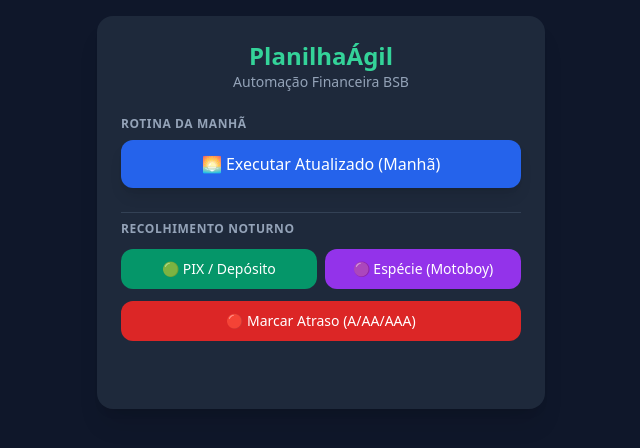
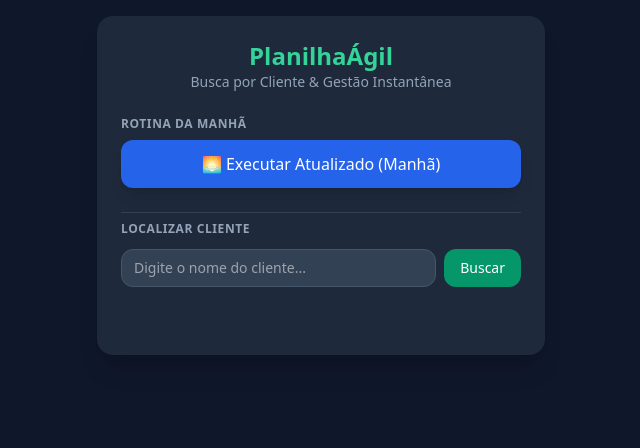
Before and after one commit to mariasmcdsr/planilha-agil-backend, a Flask app: page / in a window 1280 px wide. Shown: the top 448 px of the page, without its empty margins (319-959 px from the left). Run offline with Flask 3, Linux system fonts and the light colour scheme; some libraries are stand-ins or nearby versions.

Commit message:
Adiciona busca por nome de cliente e operacao local instantanea

```diff
--- a/app.py
+++ b/app.py
@@ -3,59 +3,73 @@ import requests
 from flask import Flask, jsonify, request, render_template
 import openpyxl
 from openpyxl.styles import PatternFill
+from datetime import datetime
 
 app = Flask(__name__)
 
-# ID da planilha no Google Drive fornecido
 DRIVE_FILE_ID = "14_9A0gjPBokDpdbw4wYGTepTdQKjbe8u"
 EXCEL_PATH = "planilha_atual.xlsx"
+
+def garantir_planilha():
+    # Se o arquivo não existir localmente, baixa uma única vez para ser instantâneo
+    if not os.path.exists(EXCEL_PATH):
+        baixar_planilha_do_drive()
 
 def baixar_planilha_do_drive():
     url = f"https://drive.google.com/uc?export=download&id={DRIVE_FILE_ID}"
     session = requests.Session()
     response = session.get(url, stream=True)
-
-    # Trata o aviso de vírus do Google Drive para arquivos Excel
     for key, value in response.cookies.items():
         if key.startswith('download_warning'):
             params = {'export': 'download', 'id': DRIVE_FILE_ID, 'confirm': value}
             response = session.get(url, params=params, stream=True)
             break
-
     if response.status_code == 200:
         with open(EXCEL_PATH, 'wb') as f:
             for chunk in response.iter_content(chunk_size=1024):
                 if chunk:
                     f.write(chunk)
-    else:
-        raise Exception(f"Erro ao baixar do Drive. Código: {response.status_code}")
 
 @app.route('/')
 def home():
     return render_template('index.html')
 
-@app.route('/api/lancar', methods=['POST'])
-def lancar_pagamento():
-    dados = request.json
-    try:
-        baixar_planilha_do_drive()
-        wb = openpyxl.load_workbook(EXCEL_PATH)
-        sheet = wb.active
-        wb.save(EXCEL_PATH)
-        return jsonify({"mensagem": "Pagamento registrado e planilha atualizada com sucesso!"})
-    except Exception as e:
-        return jsonify({"erro": str(e)}), 500
+@app.route('/api/buscar-cliente', methods=['GET'])
+def buscar_cliente():
+    nome_busca = request.args.get('nome', '').strip()
+    if not nome_busca:
+        return jsonify({"erro": "Informe o nome do cliente"}), 400
+
+    garantir_planilha()
+    wb = openpyxl.load_workbook(EXCEL_PATH, data_only=True)
+    sheet = wb.active
+
+    for row in range(5, sheet.max_row + 1):
+        nome = sheet.cell(row=row, column=2).value # Coluna B (Nome)
+        if nome and nome_busca.lower() in str(nome).lower():
+            dados_cliente = {
+                "linha": row,
+                "nome": nome,
+                "contrato": str(sheet.cell(row=row, column=3).value or ""), # Coluna C
+                "quitacao": str(sheet.cell(row=row, column=4).value or ""), # Coluna D
+                "valor_pego": sheet.cell(row=row, column=7).value or 0,    # Exemplo Coluna G
+                "valor_pago": sheet.cell(row=row, column=9).value or 0,    # Exemplo Coluna I
+                "pendente": sheet.cell(row=row, column=11).value or 0,     # Coluna K (Pendente)
+            }
+            return jsonify(dados_cliente)
+
+    return jsonify({"erro": "Cliente não encontrado!"}), 404
 
 @app.route('/api/lancar-noite', methods=['POST'])
 def lancar_noite():
     dados = request.json
     try:
-        baixar_planilha_do_drive()
+        garantir_planilha()
         wb = openpyxl.load_workbook(EXCEL_PATH)
         sheet = wb.active
 
         linha = dados.get('linha')
-        tipo = dados.get('tipo')
+        tipo = dados.get('tipo') # "PIX", "ESPECIE", "ATRASO"
         valor = dados.get('valor', 0)
 
         CORES = {
@@ -75,18 +89,17 @@ def lancar_noite():
 
             pendente = sheet.cell(row=linha, column=11).value
             if pendente is not None and float(pendente) <= 0:
-                from datetime import datetime
                 sheet.cell(row=linha, column=4, value=datetime.now().strftime("%d/%m/%Y"))
 
         elif tipo == "ATRASO":
-            status = dados.get('status', 'A')
+            status = dados.get('status', 'A') # A, AA, AAA, etc.
             sheet.cell(row=linha, column=col_out_vlr, value=status)
             fill = CORES["ATRASO"]
             sheet.cell(row=linha, column=col_aberto).fill = fill
             sheet.cell(row=linha, column=col_out_vlr).fill = fill
 
         wb.save(EXCEL_PATH)
-        return jsonify({"mensagem": "Lançamento noturno realizado com sucesso!"})
+        return jsonify({"mensagem": "Lançamento realizado instantaneamente!"})
     except Exception as e:
         return jsonify({"erro": str(e)}), 500
 
@@ -94,28 +107,22 @@ def lancar_noite():
 def lancar_manha():
     dados = request.json
     try:
-        baixar_planilha_do_drive()
+        baixar_planilha_do_drive() # Na manhã atualizamos baixando a matriz fresca do Drive
         wb = openpyxl.load_workbook(EXCEL_PATH)
 
         aba_ativa = wb.active
-        nova_data = dados.get('nova_data', '04/09/2026')
+        nova_data = dados.get('nova_data', datetime.now().strftime("%d/%m"))
         nova_aba = wb.copy_worksheet(aba_ativa)
         nova_aba.title = f"CAIXA 07 BSB {nova_data}"
 
         COR_QUITADO = PatternFill(start_color="FFE599", end_color="FFE599", fill_type="solid")
-        COR_NOVO = PatternFill(start_color="1155CC", end_color="1155CC", fill_type="solid")
 
+        # Move quitados para baixo e pinta de amarelo
         for row in range(5, nova_aba.max_row + 1):
             pendente = nova_aba.cell(row=row, column=11).value
             if pendente is not None and float(pendente) == 0:
                 for col in range(2, 15):
                     nova_aba.cell(row=row, column=col).fill = COR_QUITADO
-
-        novo_cliente = dados.get('novo_cliente')
-        if novo_cliente:
-            linha_nova = novo_cliente.get('linha')
-            nova_aba.cell(row=linha_nova, column=2, value=novo_cliente.get('nome'))
-            nova_aba.cell(row=linha_nova, column=2).fill = COR_NOVO
 
         wb.save(EXCEL_PATH)
         return jsonify({"mensagem": "Rotina da manhã executada com sucesso!"})
--- a/templates/index.html
+++ b/templates/index.html
@@ -10,10 +10,10 @@
     <div class="w-full max-w-md bg-slate-800 rounded-2xl shadow-xl p-6 space-y-6">
         <div class="text-center">
             <h1 class="text-2xl font-bold text-emerald-400">PlanilhaÁgil</h1>
-            <p class="text-slate-400 text-sm">Automação Financeira BSB</p>
+            <p class="text-slate-400 text-sm">Busca por Cliente & Gestão Instantânea</p>
         </div>
 
-        <!-- Seção Manhã -->
+        <!-- Rotina da Manhã -->
         <div class="space-y-2">
             <h2 class="text-xs font-semibold text-slate-400 uppercase tracking-wider">Rotina da Manhã</h2>
             <button onclick="executarManha()" class="w-full bg-blue-600 hover:bg-blue-500 text-white font-medium py-3 px-4 rounded-xl transition shadow-lg">
@@ -21,19 +21,38 @@
             </button>
         </div>
 
-        <!-- Seção Noite -->
+        <!-- Busca de Cliente -->
         <div class="space-y-3 pt-2 border-t border-slate-700">
-            <h2 class="text-xs font-semibold text-slate-400 uppercase tracking-wider">Recolhimento Noturno</h2>
-            <div class="grid grid-cols-2 gap-2">
-                <button onclick="lancar('PIX')" class="bg-emerald-600 hover:bg-emerald-500 text-white font-medium py-2.5 px-3 rounded-xl text-sm transition">
-                    🟢 PIX / Depósito
+            <h2 class="text-xs font-semibold text-slate-400 uppercase tracking-wider">Localizar Cliente</h2>
+            <div class="flex gap-2">
+                <input type="text" id="buscaNome" placeholder="Digite o nome do cliente..." class="w-full bg-slate-700 border border-slate-600 rounded-xl px-3 py-2 text-sm text-white focus:outline-none focus:border-emerald-500">
+                <button onclick="buscarCliente()" class="bg-emerald-600 hover:bg-emerald-500 px-4 py-2 rounded-xl text-sm font-medium transition">Buscar</button>
+            </div>
+        </div>
+
+        <!-- Cartão do Cliente Encontrado -->
+        <div id="cartaoCliente" class="hidden bg-slate-700/50 border border-slate-600 rounded-xl p-4 space-y-3">
+            <div class="flex justify-between items-center">
+                <h3 id="cliNome" class="font-bold text-emerald-300 text-base"></h3>
+                <span id="cliContrato" class="text-xs bg-slate-600 px-2 py-1 rounded text-slate-300"></span>
+            </div>
+            <div class="grid grid-cols-2 gap-2 text-xs text-slate-300">
+                <div>Pego: <span id="cliPego" class="font-semibold text-white"></span></div>
+                <div>Pago: <span id="cliPago" class="font-semibold text-white"></span></div>
+                <div class="col-span-2 text-amber-300">Pendente: <span id="cliPendente" class="font-bold"></span></div>
+            </div>
+
+            <!-- Botões de Lançamento Direto -->
+            <div class="grid grid-cols-2 gap-2 pt-2">
+                <button onclick="lancar('PIX')" class="bg-emerald-600 hover:bg-emerald-500 text-white font-medium py-2 px-3 rounded-lg text-xs transition">
+                    🟢 PIX
                 </button>
-                <button onclick="lancar('ESPECIE')" class="bg-purple-600 hover:bg-purple-500 text-white font-medium py-2.5 px-3 rounded-xl text-sm transition">
-                    🟣 Espécie (Motoboy)
+                <button onclick="lancar('ESPECIE')" class="bg-purple-600 hover:bg-purple-500 text-white font-medium py-2 px-3 rounded-lg text-xs transition">
+                    🟣 Espécie
                 </button>
             </div>
-            <button onclick="lancar('ATRASO')" class="w-full bg-red-600 hover:bg-red-500 text-white font-medium py-2.5 px-3 rounded-xl text-sm transition">
-                🔴 Marcar Atraso (A/AA/AAA)
+            <button onclick="lancar('ATRASO')" class="w-full bg-red-600 hover:bg-red-500 text-white font-medium py-2 px-3 rounded-lg text-xs transition">
+                🔴 Marcar Atraso (A / AA / AAA)
             </button>
         </div>
 
@@ -42,33 +61,66 @@
     </div>
 
     <script>
-        async function executarManha() {
-            document.getElementById('status').innerText = "Executando rotina da manhã...";
-            let res = await fetch('/api/lancar-manha', {
-                method: 'POST',
-                headers: {'Content-Type': 'application/json'},
-                body: JSON.stringify({nova_data: "04/09/2026"})
-            });
+        let clienteAtual = null;
+
+        async function buscarCliente() {
+            let nome = document.getElementById('buscaNome').value;
+            if (!nome) return alert("Digite um nome para buscar!");
+
+            document.getElementById('status').innerText = "Buscando cliente...";
+            let res = await fetch(`/api/buscar-cliente?nome=${encodeURIComponent(nome)}`);
             let data = await res.json();
-            document.getElementById('status').innerText = data.mensagem || data.erro;
+
+            if (res.ok) {
+                clienteAtual = data;
+                document.getElementById('cliNome').innerText = data.nome;
+                document.getElementById('cliContrato').innerText = "Contrato: " + data.contrato;
+                document.getElementById('cliPego').innerText = "R$ " + data.valor_pego;
+                document.getElementById('cliPago').innerText = "R$ " + data.valor_pago;
+                document.getElementById('cliPendente').innerText = "R$ " + data.pendente;
+
+                document.getElementById('cartaoCliente').classList.remove('hidden');
+                document.getElementById('status').innerText = "";
+            } else {
+                document.getElementById('cartaoCliente').classList.add('hidden');
+                document.getElementById('status').innerText = data.erro;
+            }
         }
 
         async function lancar(tipo) {
-            let linha = prompt("Digite o número da linha do cliente:");
-            if (!linha) return;
+            if (!clienteAtual) return;
 
             let valor = 0;
+            let statusAtraso = 'A';
+
             if (tipo !== 'ATRASO') {
                 let valStr = prompt("Digite o valor recebido (R$):");
                 if (!valStr) return;
                 valor = parseFloat(valStr);
+            } else {
+                statusAtraso = prompt("Digite o status de atraso (A, AA, AAA, etc):", "A");
+                if (!statusAtraso) return;
             }
 
             document.getElementById('status').innerText = "Processando lançamento...";
             let res = await fetch('/api/lancar-noite', {
                 method: 'POST',
                 headers: {'Content-Type': 'application/json'},
-                body: JSON.stringify({linha: parseInt(linha), tipo: tipo, valor: valor})
+                body: JSON.stringify({linha: clienteAtual.linha, tipo: tipo, valor: valor, status: statusAtraso})
+            });
+            let data = await res.json();
+            document.getElementById('status').innerText = data.mensagem || data.erro;
+            if (res.ok) {
+                setTimeout(buscarCliente, 1000); // Atualiza os dados na tela
+            }
+        }
+
+        async function executarManha() {
+            document.getElementById('status').innerText = "Executando rotina da manhã...";
+            let res = await fetch('/api/lancar-manha', {
+                method: 'POST',
+                headers: {'Content-Type': 'application/json'},
+                body: JSON.stringify({})
             });
             let data = await res.json();
             document.getElementById('status').innerText = data.mensagem || data.erro;
```
